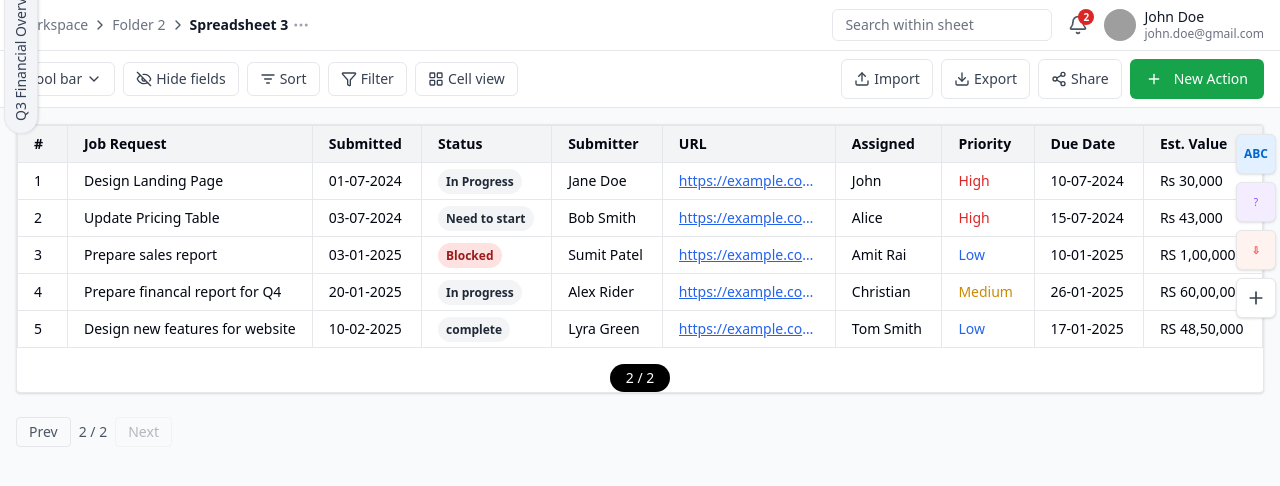
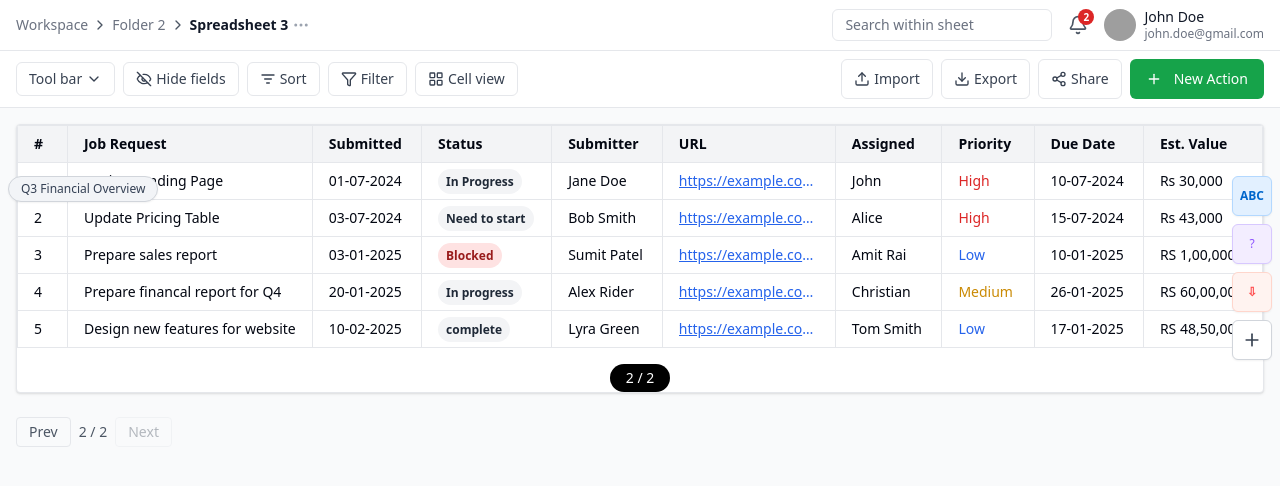
Before and after one commit to The-morning-star23/intern-spreadsheet, a React (Vite) app: page / in a window 1280 px wide. Shown: the top 486 px of the page. Built offline with nearby package versions, Linux system fonts and the light colour scheme; grey boxes are pictures that could not be loaded.

Commit message:
corrected SheetHeader.tsx

```diff
--- a/src/components/SheetHeadr.tsx
+++ b/src/components/SheetHeadr.tsx
@@ -3,34 +3,32 @@ import { Plus } from "lucide-react";
 const SheetHeader = () => {
   return (
     <>
-      {/* Left Q3 Slider Tab */}
-      <div className="absolute top-[134px] left-0 pl-1 z-10">
-        <div className="rotate-[-90deg] origin-top-left">
-          <div className="bg-[#F2F4F7] text-sm font-medium text-[#344054] px-3 py-[6px] rounded-full border shadow">
-            Q3 Financial Overview
-          </div>
+      {/* Q3 Tab - LEFT SIDE */}
+      <div className="absolute left-0 top-[176px] pl-2 z-10">
+        <div className="bg-[#F2F4F7] text-xs font-medium text-[#344054] px-3 py-1 rounded-full border border-gray-300 shadow-sm">
+          Q3 Financial Overview
         </div>
       </div>
 
       {/* Right Toolbar */}
-      <div className="absolute top-[134px] right-0 flex flex-col items-center gap-2 pr-1 z-10">
+      <div className="absolute top-[176px] right-0 flex flex-col items-center gap-2 pr-2 z-10">
         {/* ABC */}
-        <div className="w-10 h-10 bg-[#E2F0FF] rounded-md flex items-center justify-center text-xs font-semibold text-[#0066CC] shadow border">
+        <div className="w-10 h-10 bg-[#E2F0FF] rounded-md flex items-center justify-center text-xs font-semibold text-[#0066CC] shadow-sm border border-[#B3D8FF]">
           ABC
         </div>
 
         {/* Answer a question */}
-        <div className="w-10 h-10 bg-[#F3EDFF] rounded-md flex items-center justify-center text-[10px] font-medium text-[#8C52FF] text-center shadow border">
+        <div className="w-10 h-10 bg-[#F3EDFF] rounded-md flex items-center justify-center text-xs font-medium text-[#8C52FF] shadow-sm border border-[#D7C8FF]">
           ?
         </div>
 
         {/* Extract */}
-        <div className="w-10 h-10 bg-[#FFF3F0] rounded-md flex items-center justify-center text-[10px] font-semibold text-[#FF4D4F] text-center shadow border">
+        <div className="w-10 h-10 bg-[#FFF3F0] rounded-md flex items-center justify-center text-xs font-semibold text-[#FF4D4F] shadow-sm border border-[#FFD6CC]">
           ⇩
         </div>
 
-        {/* + icon */}
-        <button className="w-10 h-10 bg-white border rounded-md flex items-center justify-center shadow hover:bg-gray-100">
+        {/* + Icon */}
+        <button className="w-10 h-10 bg-white border border-gray-300 rounded-md flex items-center justify-center shadow-sm hover:bg-gray-100">
           <Plus className="w-5 h-5 text-gray-700" />
         </button>
       </div>
```
